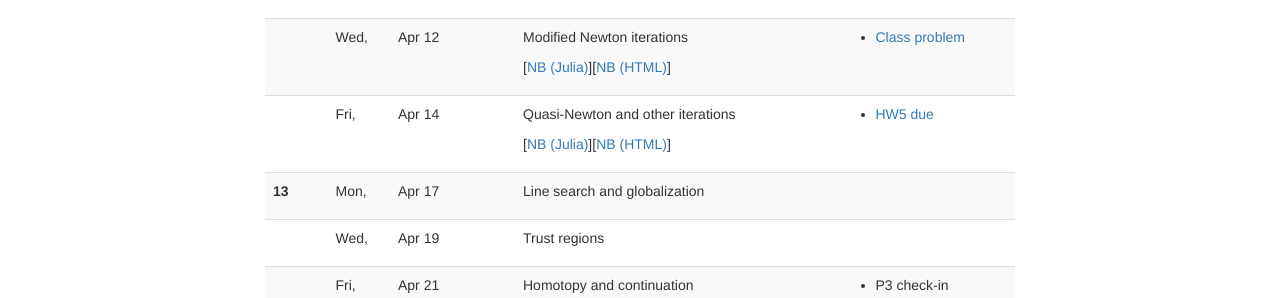
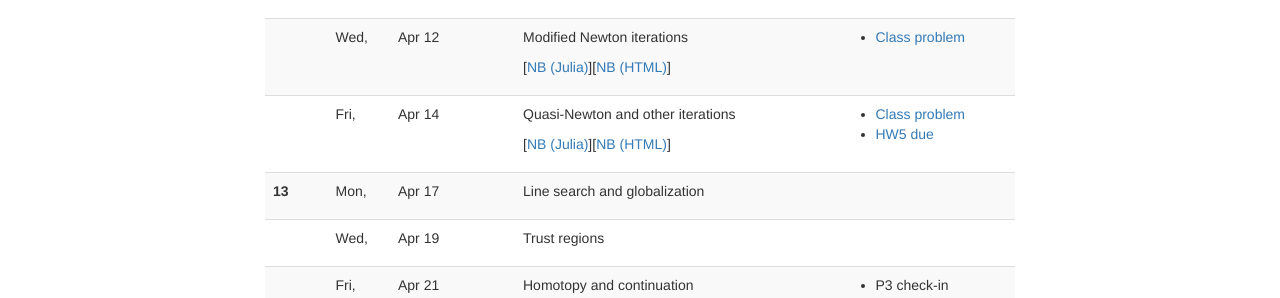
Before and after one commit to dbindel/cs4220-s23, a Jekyll site: the page built from web/schedule.html, in a window 1280 px wide and 900 px high, scrolled down 2463 px. Shown: the part 154-452 px from the top of the window. Built offline with Jekyll 4.4.1, drawn with Linux system fonts in a browser that asks for light colours; nearby versions of some CDN libraries.

Commit message:
Add hyperlink for class problem.

```diff
--- a/web/_data/lectures.yml
+++ b/web/_data/lectures.yml
@@ -415,6 +415,8 @@
     - info: NB (HTML)
       url: lec/2023-04-14.html
   hw:
+    - info: Class problem
+      file: 2023-04-14-class.pdf
     - info: HW5 due
       file: hw5.html
 #
```
